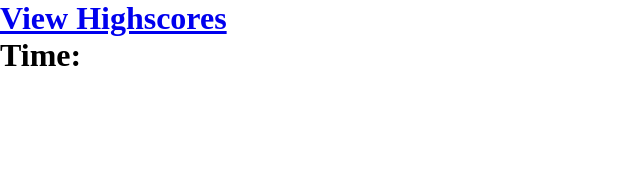
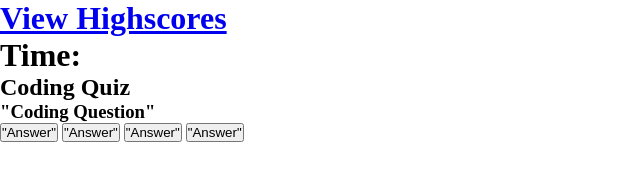
Before and after one commit to EUP1603/Javascript-Quiz, a plain HTML site: page index.html in a window 1280 px wide. Shown: the whole page, without its empty margins (0-640 px from the left). Drawn offline with Linux system fonts and the light colour scheme.

Commit message:
added main section and buttons to main

```diff
--- a/index.html
+++ b/index.html
@@ -14,7 +14,15 @@
         <h1>Time:</h1>
       </div>
     </header>
-
+    <main>
+      <!--This should be center of page-->
+      <h2>Coding Quiz</h2>
+      <h3>"Coding Question"</h3>
+      <button id="btn1">"Answer"</button>
+      <button id="btn2">"Answer"</button>
+      <button id="btn3">"Answer"</button>
+      <button id="btn3">"Answer"</button>
+    </main>
     <script src="script.js"></script>
   </body>
 </html>
```
